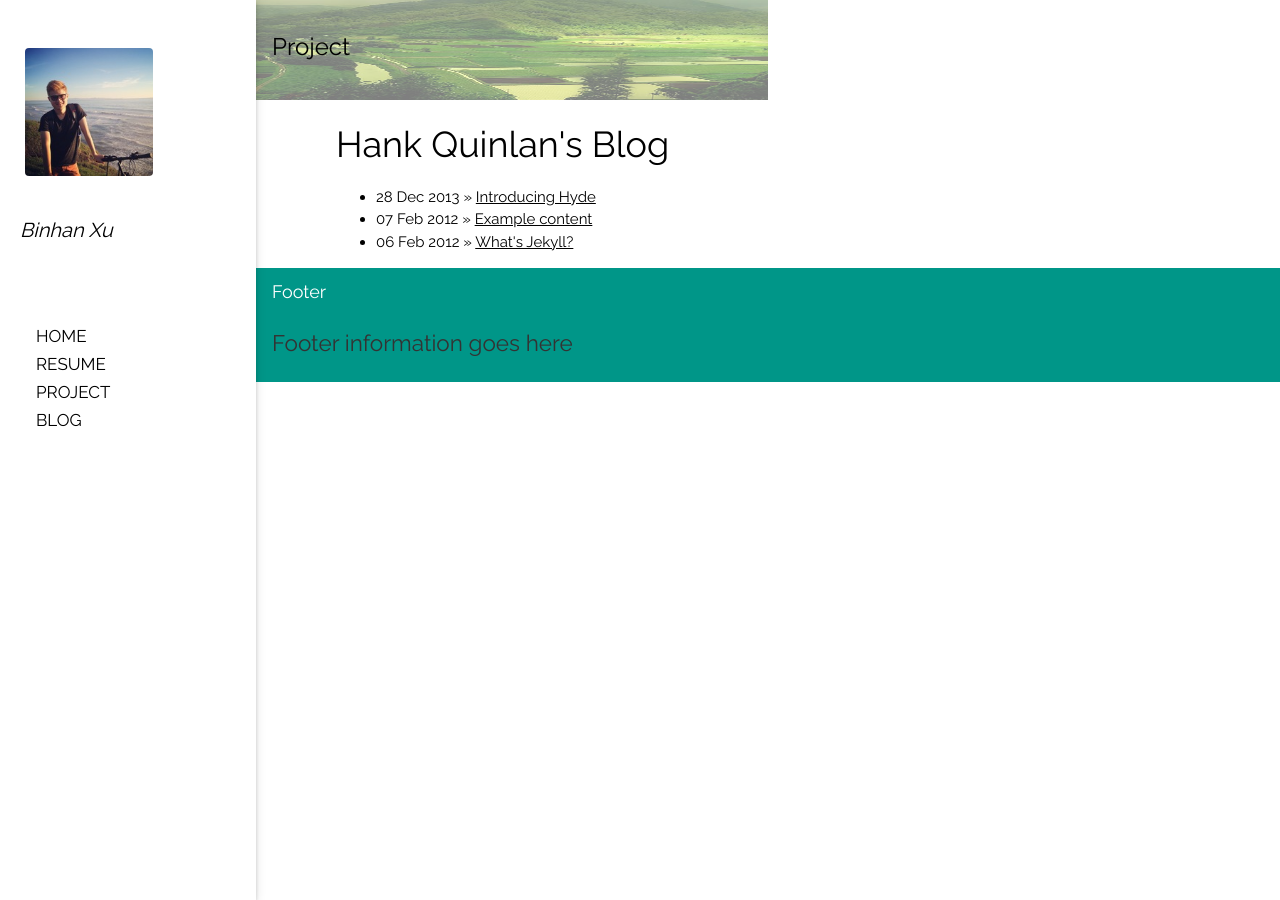
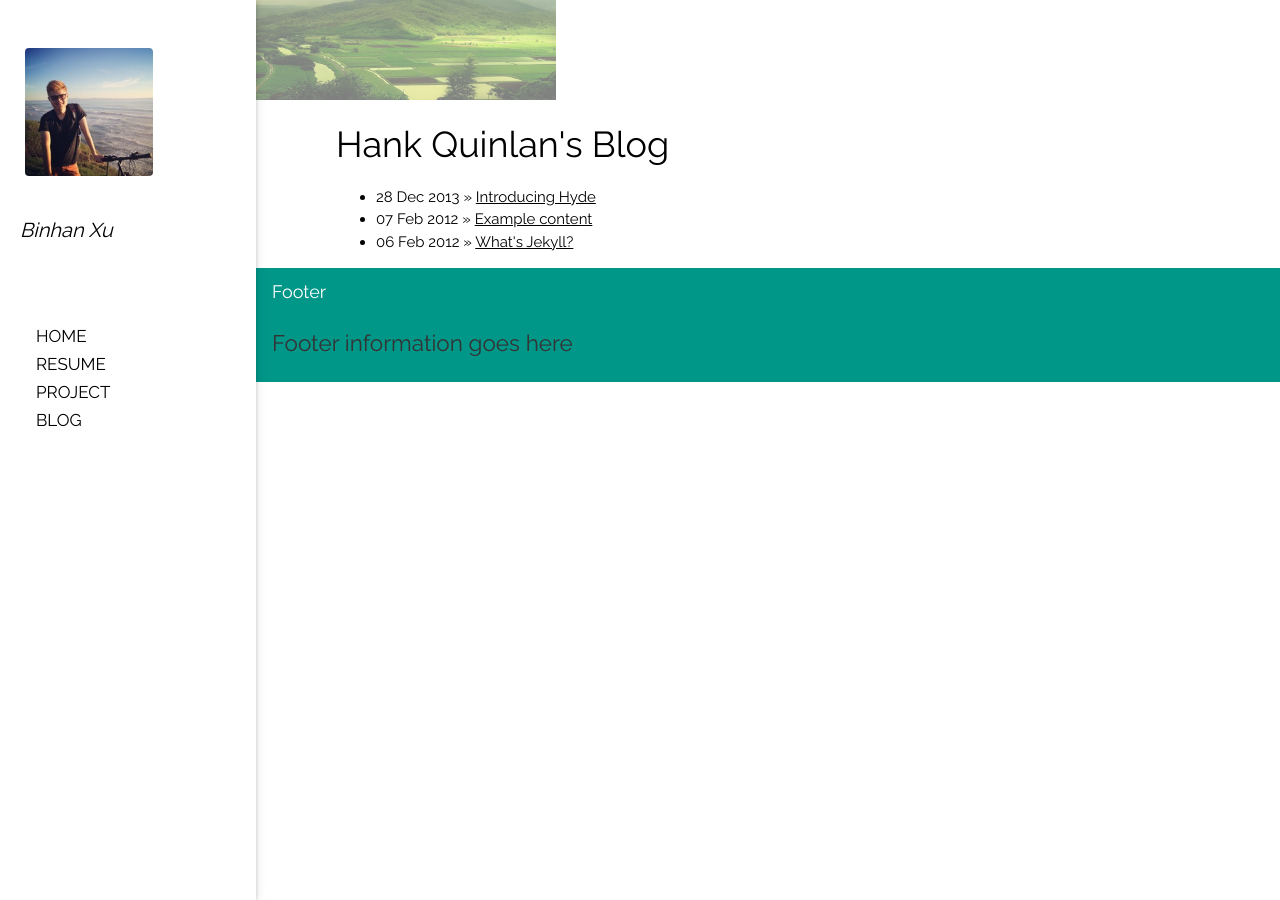
Before and after one commit to binhanxu/binhanxu.github.io, a Jekyll site: the page built from index.html, in a window 1280 px wide. Built offline with Jekyll 4.4.1, drawn with Linux system fonts in a browser that asks for light colours; nearby versions of some CDN libraries.

Commit message:
Update default.html

```diff
--- a/_layouts/default.html
+++ b/_layouts/default.html
@@ -31,10 +31,7 @@ html,body,h1,h2,h3,h4,h5 {font-family: "Raleway", sans-serif}
 
 <div style="margin-left:20%">
 <div class="w3-display-container">
-    <img src="/css/1.jpg" style="width:50%">
-    <div class="w3-display-bottomleft w3-container w3-text-black w3-padding-32 w3-hide-small">
-      <h3>Project</h3>
-    </div>
+    <img src="/css/1.jpg">
   </div>
 </div>
 
```
